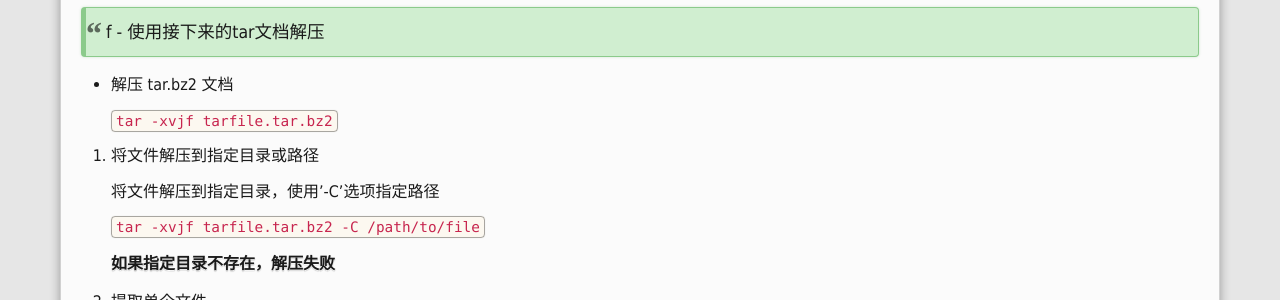
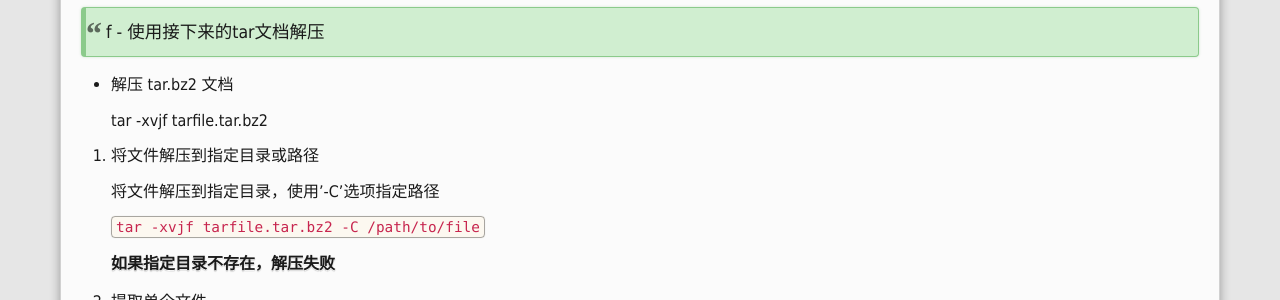
Before and after one commit to YHM07/yhm07.github.io, a Jekyll site: the page built from _posts/2015-06-24-Linux中的tar命令.md, in a window 1280 px wide. Shown: the part 667-967 px from the top of the page. Built offline with Jekyll 4.4.1, drawn with Linux system fonts in a browser that asks for light colours; Markdown is read by kramdown in place of the engine named in the settings; comment, search, counter and statistics services are not loaded.

Commit message:
update tar cmd

```diff
--- a/_posts/2015-06-24-Linux中的tar命令.md
+++ b/_posts/2015-06-24-Linux中的tar命令.md
@@ -35,7 +35,7 @@ tar (磁带归档)命令是linux系统中经常用来将文件存入到一个归
 
 * 解压 tar.bz2 文档
 
-	`tar -xvjf tarfile.tar.bz2`
+	tar -xvjf tarfile.tar.bz2
 
 2. 将文件解压到指定目录或路径
 
```
